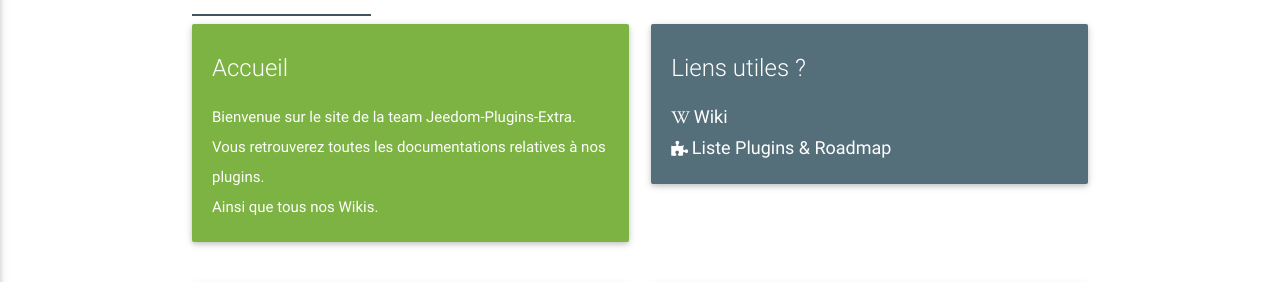
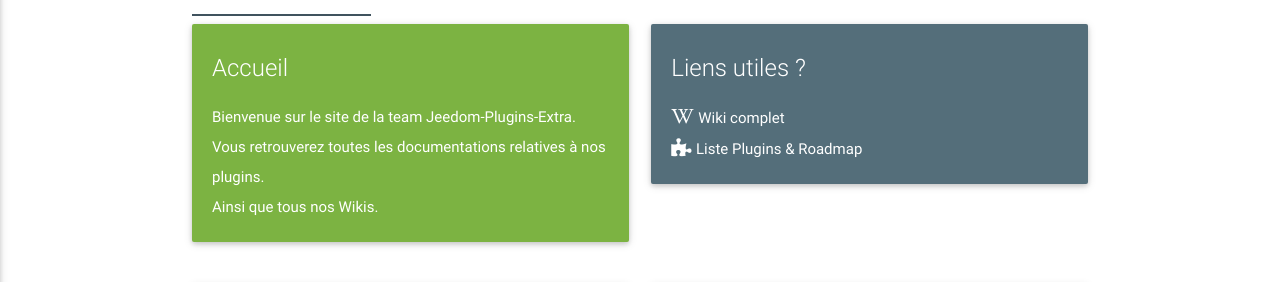
Before and after one commit to NextDom/NextDom.github.io, a Jekyll site: the page index.html, which Jekyll copies as it is, in a window 1280 px wide. Shown: the part 137-419 px from the top of the page. Built offline with Jekyll 4.4.1, drawn with Linux system fonts in a browser that asks for light colours; nearby versions of some CDN libraries.

Commit message:
Update index.html

```diff
--- a/index.html
+++ b/index.html
@@ -78,8 +78,8 @@
  								<div class="card-content white-text">
  									<span class="card-title">Liens utiles ?</span>
  									<p>
-                                      <a class="white-text" style="font-size:1rem"><i class="fab fa-wikipedia-w"></i> <a class="white-text" style="font-size:1.2rem" href="https://github.com/Jeedom-Plugins-Extra/Jeedom-Plugins-Extra/wiki">Wiki</a></br>
-                                      <a class="white-text" style="font-size:1rem"><i class="fas fa-puzzle-piece"></i> <a class="white-text" style="font-size:1.2rem" href="https://github.com/Jeedom-Plugins-Extra">  Liste Plugins & Roadmap</a></br>
+                                      <a class="white-text" style="font-size:1.2rem"><i class="fab fa-wikipedia-w"></i> <a class="white-text" href="https://github.com/Jeedom-Plugins-Extra/Jeedom-Plugins-Extra/wiki">Wiki complet</a></br>
+                                      <a class="white-text" style="font-size:1.2rem"><i class="fas fa-puzzle-piece"></i> <a class="white-text" href="https://github.com/Jeedom-Plugins-Extra">  Liste Plugins & Roadmap</a></br>
  									</p>
  								</div>
  							</div>
```
